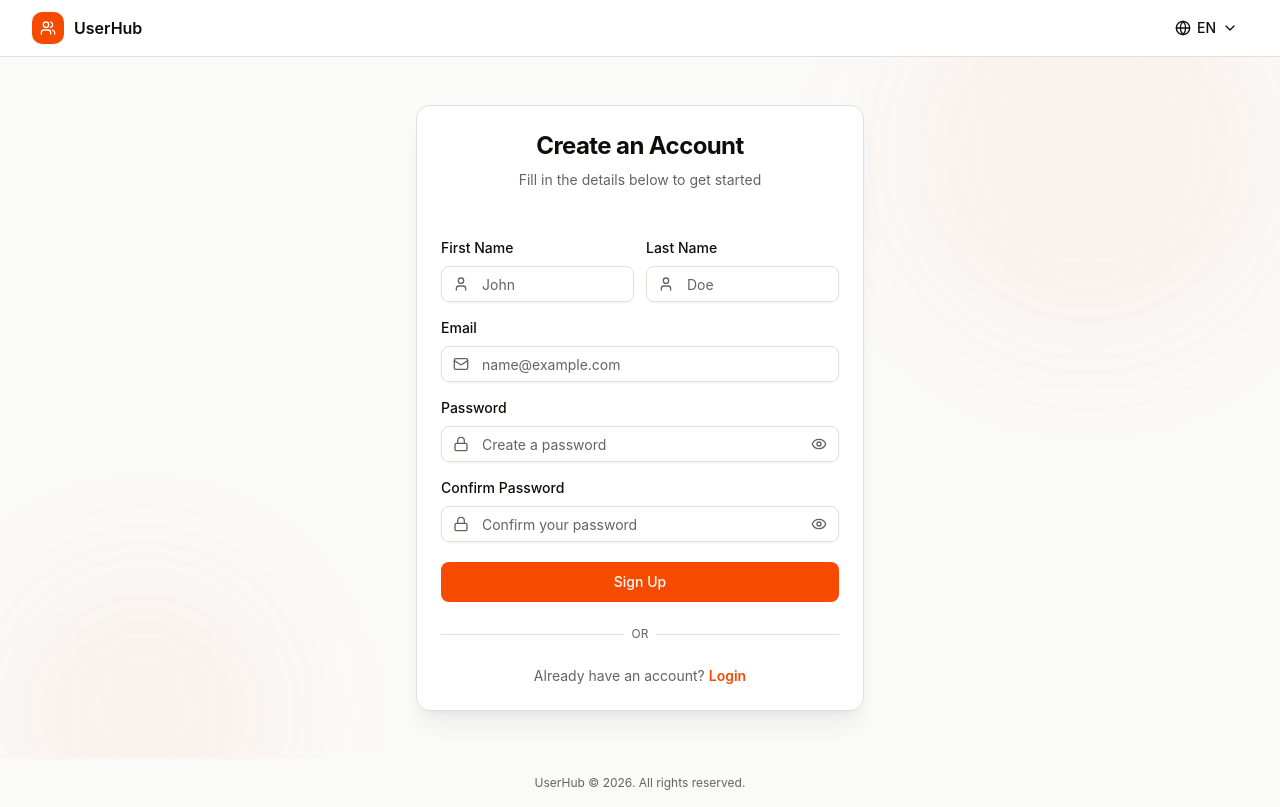
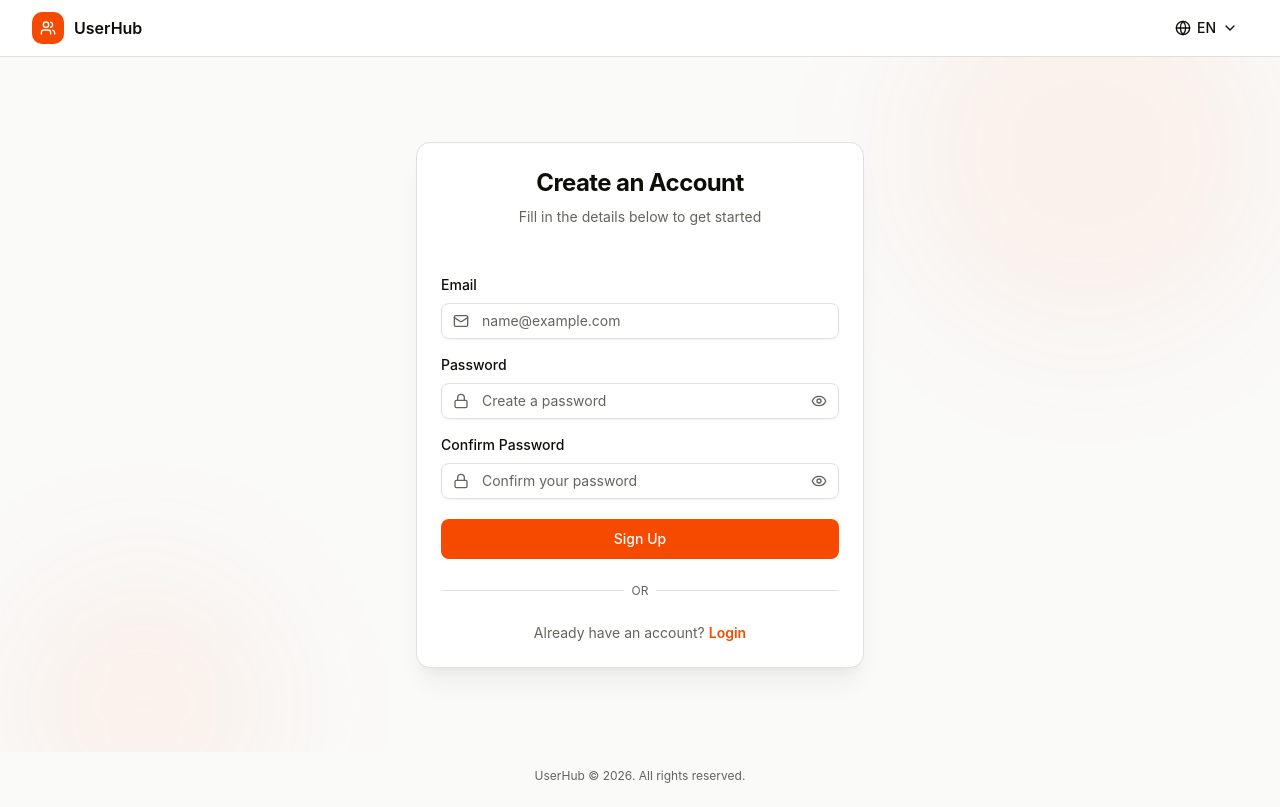
Before and after one commit to Reachthestar/eventthai-admin-portal, a Next.js app: page /en/register in a window 1280 px wide. Built offline with nearby package versions, Linux system fonts and the light colour scheme; no server answers.

Commit message:
feat : implement register account

```diff
--- a/src/app/[locale]/register/page.tsx
+++ b/src/app/[locale]/register/page.tsx
@@ -13,19 +13,41 @@ import {
   CardTitle,
   CardDescription,
 } from "@/components/ui/card";
-import { Eye, EyeOff, Mail, Lock, User } from "lucide-react";
+import { Eye, EyeOff, Mail, Lock } from "lucide-react";
+import { useRegister } from "@/hooks/apis/use-auth";
+import { useAuthStore } from "@/stores/auth-store";
+import { useRouter } from "next/navigation";
+import { toast } from "sonner";
 
 export default function RegisterPage() {
   const [showPassword, setShowPassword] = useState(false);
   const [showConfirm, setShowConfirm] = useState(false);
-  const [firstName, setFirstName] = useState("");
-  const [lastName, setLastName] = useState("");
   const [email, setEmail] = useState("");
   const [password, setPassword] = useState("");
   const [confirmPassword, setConfirmPassword] = useState("");
 
-  const handleSubmit = (e: React.FormEvent) => {
+  const { mutateAsync: register } = useRegister();
+  const { login } = useAuthStore();
+  const router = useRouter();
+
+  const handleSubmit = async (e: React.FormEvent) => {
     e.preventDefault();
+    if (password !== confirmPassword) {
+      toast.error("Password does not match");
+      return;
+    }
+    try {
+      const res = await register({
+        email,
+        password,
+      });
+      login(res.token);
+      router.push("/");
+      toast.success("Register success");
+    } catch (error) {
+      console.log(error);
+      toast.error("Register failed");
+    }
   };
 
   return (
@@ -54,50 +76,6 @@ export default function RegisterPage() {
 
           <CardContent className="pt-4">
             <form onSubmit={handleSubmit} className="grid gap-4">
-              {/* Name row */}
-              <div className="grid grid-cols-2 gap-3">
-                <div className="grid gap-2">
-                  <Label
-                    htmlFor="reg-first-name"
-                    className="text-sm font-medium text-foreground"
-                  >
-                    First Name
-                  </Label>
-                  <div className="relative">
-                    <User className="absolute left-3 top-1/2 size-4 -translate-y-1/2 text-muted-foreground" />
-                    <Input
-                      id="reg-first-name"
-                      placeholder="John"
-                      value={firstName}
-                      onChange={(e) => setFirstName(e.target.value)}
-                      autoComplete="given-name"
-                      required
-                      className="pl-10"
-                    />
-                  </div>
-                </div>
-                <div className="grid gap-2">
-                  <Label
-                    htmlFor="reg-last-name"
-                    className="text-sm font-medium text-foreground"
-                  >
-                    Last Name
-                  </Label>
-                  <div className="relative">
-                    <User className="absolute left-3 top-1/2 size-4 -translate-y-1/2 text-muted-foreground" />
-                    <Input
-                      id="reg-last-name"
-                      placeholder="Doe"
-                      value={lastName}
-                      onChange={(e) => setLastName(e.target.value)}
-                      autoComplete="family-name"
-                      required
-                      className="pl-10"
-                    />
-                  </div>
-                </div>
-              </div>
-
               {/* Email */}
               <div className="grid gap-2">
                 <Label
@@ -143,7 +121,7 @@ export default function RegisterPage() {
                   />
                   <button
                     type="button"
-                    onClick={() => setShowPassword((v) => !v)}
+                    onClick={() => setShowPassword((value) => !value)}
                     className="absolute right-3 top-1/2 -translate-y-1/2 text-muted-foreground transition-colors hover:text-foreground"
                     aria-label={
                       showPassword ? "Hide password" : "Show password"
@@ -180,7 +158,7 @@ export default function RegisterPage() {
                   />
                   <button
                     type="button"
-                    onClick={() => setShowConfirm((v) => !v)}
+                    onClick={() => setShowConfirm((value) => !value)}
                     className="absolute right-3 top-1/2 -translate-y-1/2 text-muted-foreground transition-colors hover:text-foreground"
                     aria-label={showConfirm ? "Hide password" : "Show password"}
                   >
@@ -199,7 +177,6 @@ export default function RegisterPage() {
               </Button>
             </form>
 
-            {/* Divider */}
             <div className="relative my-6">
               <div className="absolute inset-0 flex items-center">
                 <span className="w-full border-t border-border" />
--- a/src/hooks/apis/use-auth.tsx
+++ b/src/hooks/apis/use-auth.tsx
@@ -1,6 +1,6 @@
 import { useMutation } from "@tanstack/react-query";
 import api from "@/lib/axios";
-import { LoginReq, LoginRes } from "@/types/auth";
+import { LoginReq, LoginRes, RegisterReq, RegisterRes } from "@/types/auth";
 
 export const useLogin = () => {
   return useMutation({
@@ -11,3 +11,13 @@ export const useLogin = () => {
     },
   });
 };
+
+export const useRegister = () => {
+  return useMutation({
+    mutationFn: async (data: RegisterReq): Promise<RegisterRes> => {
+      const response = await api.post("/api/register", data);
+
+      return response.data;
+    },
+  });
+};
```
Also changed, not shown: src/types/auth.ts (+10 -0 lines).
